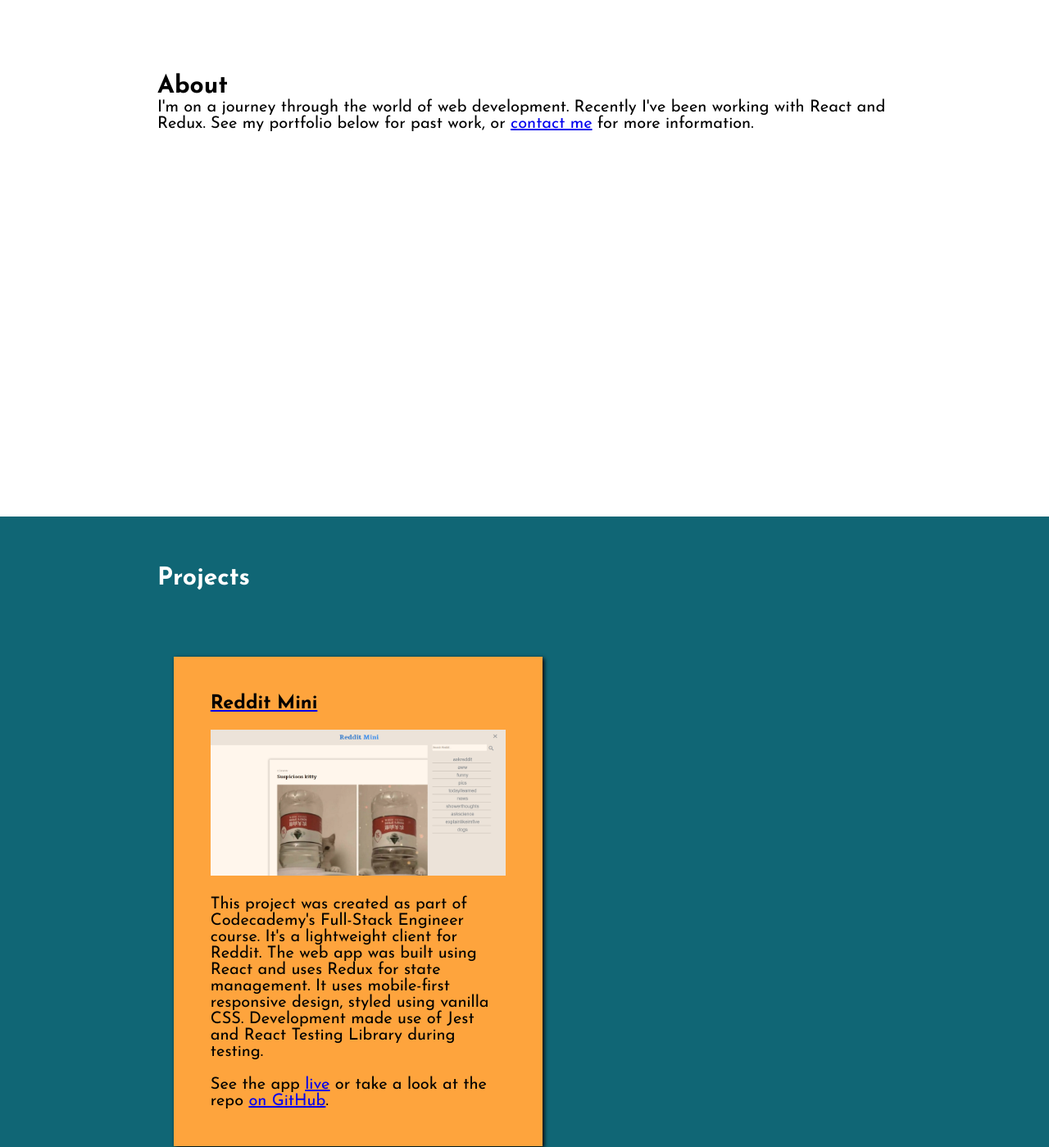
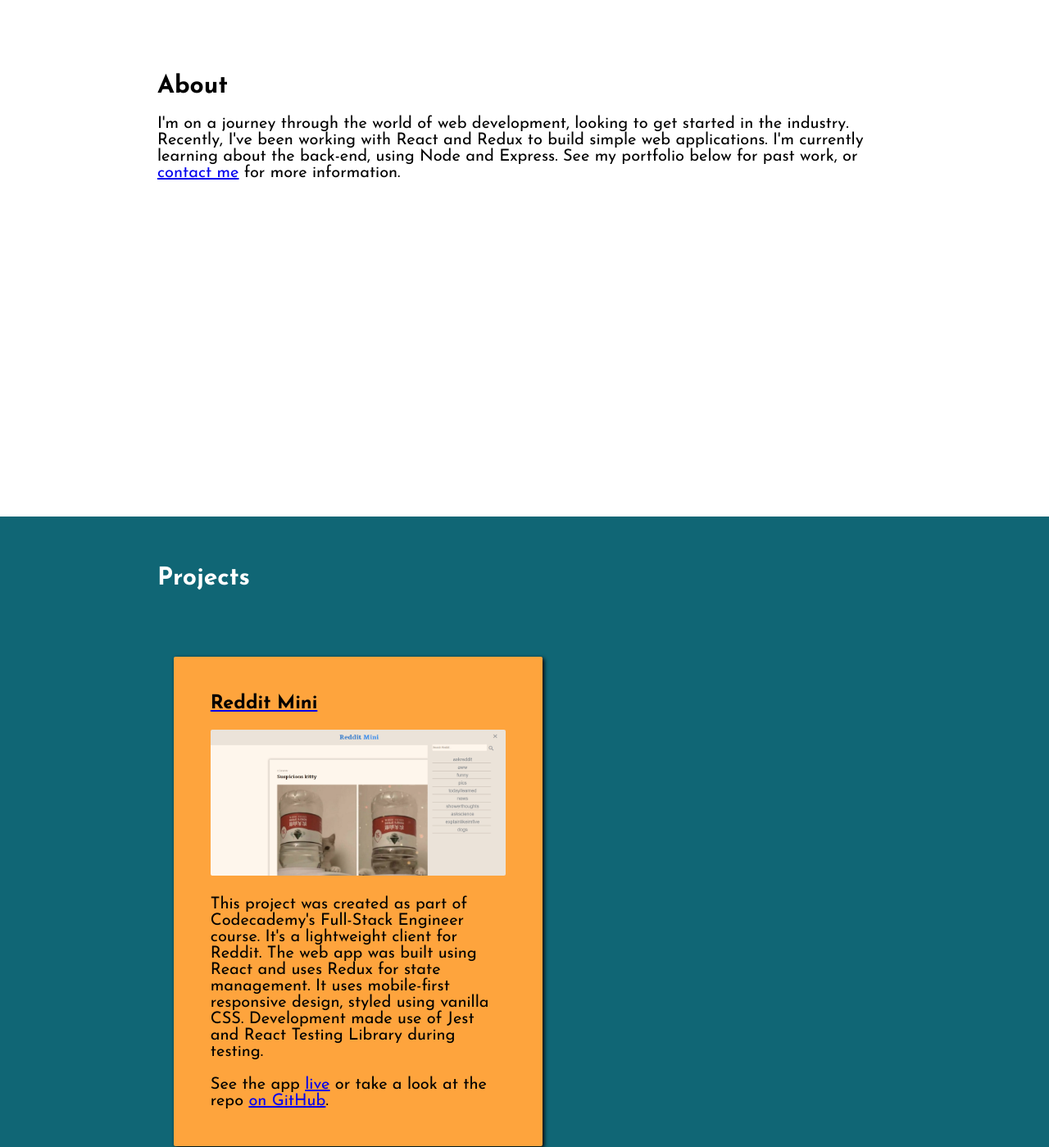
Before and after one commit to jferriday/jferriday.github.io, a plain HTML site: page index.html in a window 1280 px wide. Shown: the part 700-2099 px from the top of the page at 82% size. Drawn offline with Linux system fonts and the light colour scheme.

Commit message:
update profile & spacing

```diff
--- a/index.html
+++ b/index.html
@@ -44,8 +44,10 @@
             <section id="about-services">
                 <div class="about">
                     <h2>About</h2>
-                    <p>I'm on a journey through the world of web development. Recently I've been working with React and Redux. See my portfolio
-                    below for past work, or <a href="mailto:josh.ferriday@gmail.com">contact me</a> for more information.</p>
+                    <br>
+                    <p>I'm on a journey through the world of web development, looking to get started in the industry. Recently, I've been working with React and Redux to build simple web applications.
+                        I'm currently learning about the back-end, using Node and Express.
+                        See my portfolio below for past work, or <a href="mailto:josh.ferriday@gmail.com">contact me</a> for more information.</p>
                 </div>
                 </section>
 
--- a/styles.css
+++ b/styles.css
@@ -207,6 +207,7 @@ nav li {
 }
 
 .project-container{
+    border-radius: 2px;
     background-color: #FEA43D;
     width: 450px;
     min-height: 400px;
@@ -223,6 +224,7 @@ nav li {
 }
 
 .project-image img {
+    border-radius: 2px;
     width: 100%;
     height: auto;
     opacity: 0.9;
```
